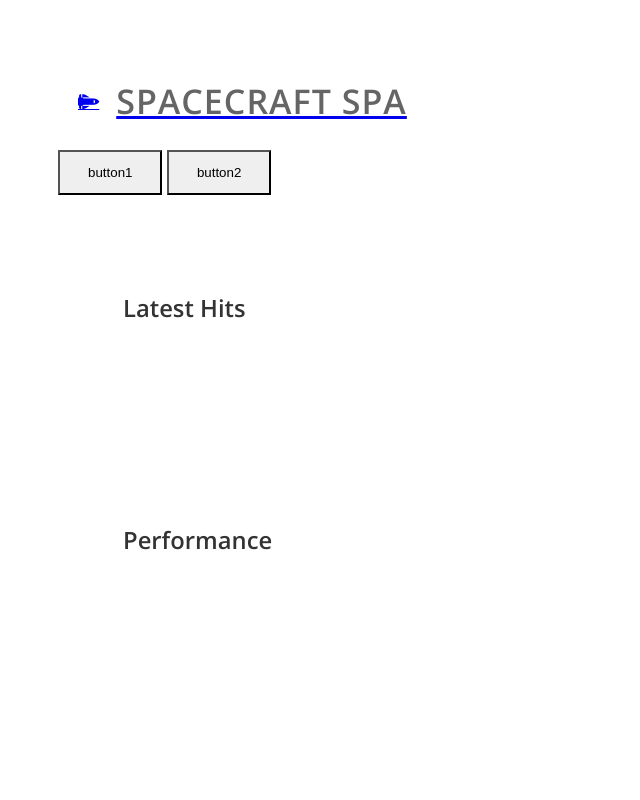
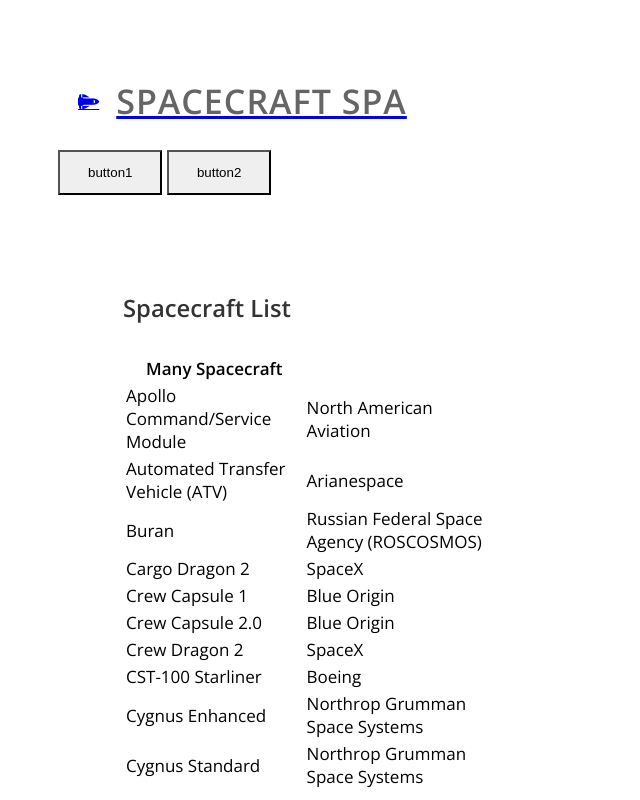
Before and after one commit to AnneElizabeth/p1_proj_spacecraftSPA, a website with bundled scripts: page index.html in a window 1280 px wide. Shown: the top 800 px of the page, without its empty margins (0-640 px from the left). Built offline with nearby package versions, Linux system fonts and the light colour scheme; no server answers; data requests are answered from the project's data file; files whose address does not match are found by name.

Commit message:
Updating db.json file to correct format. Changing BASE_URL to localhost for json-server use.

```diff
--- a/db.json
+++ b/db.json
@@ -1,5 +1,5 @@
 {
-    "results": [
+    "spacecraft": [
         {
         "id": 10,
         "url": "https://ll.thespacedevs.com/2.2.0/config/spacecraft/10/?format=json",
--- a/index.html
+++ b/index.html
@@ -91,9 +91,14 @@
             <div class="row tm-content-row tm-mt-big">
                 <div class="tm-col tm-col-big">
                     <div class="bg-white tm-block h-100">
-                        <h2 class="tm-block-title">Latest Hits</h2>
-                        <div id="fullList">
-                        </div>
+                        <h2 class="tm-block-title">Spacecraft List</h2>
+                        <table>
+                            <thead>
+                                <th>Many Spacecraft</th>
+                            </thead>
+                            <tbody id="fullList">
+                            </tbody>
+                        </table>
                     </div>
                 </div>
                 <div class="tm-col tm-col-big">
--- a/js/index.js
+++ b/js/index.js
@@ -9,7 +9,7 @@
 
 })
 
-const BASE_URL = "https://lldev.thespacedevs.com/2.2.0/spacecraft"
+const BASE_URL = "http://localhost:3000/spacecraft"
 
 
 function getSpacecraft () {
@@ -18,8 +18,19 @@
     .then(resp => resp.json())
     .then (data => {
         console.log(data)
-    })
-}
+        data.forEach (spacecraft => {
+	        fullList.innerHTML +=
+	            `<tr>
+	                <td>
+	                    ${spacecraft.name}
+	                </td>
+	                <td>
+	                    ${spacecraft.agency.name}
+	                </td>
+	            </tr>`
+            })
+        })
+   }
 
 
 
```
Lines whose indentation alone changed are shown as unchanged.
